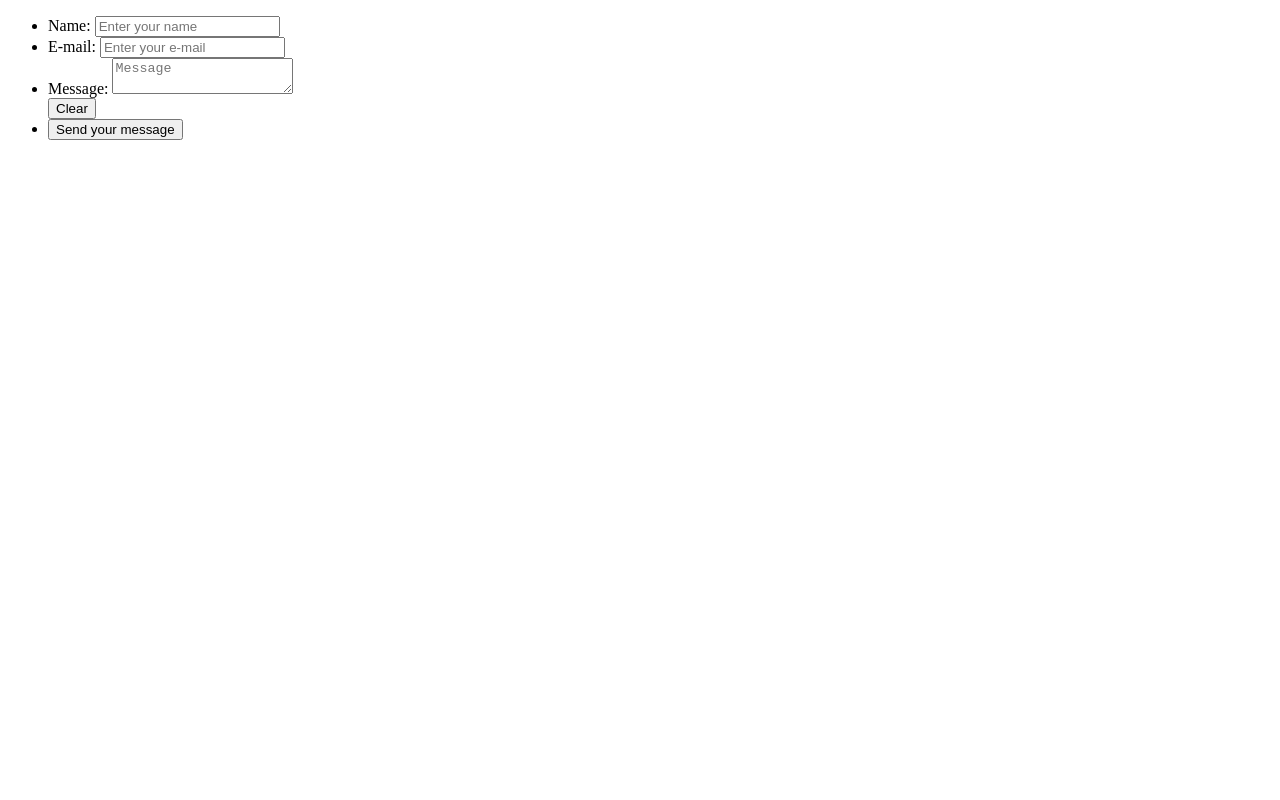
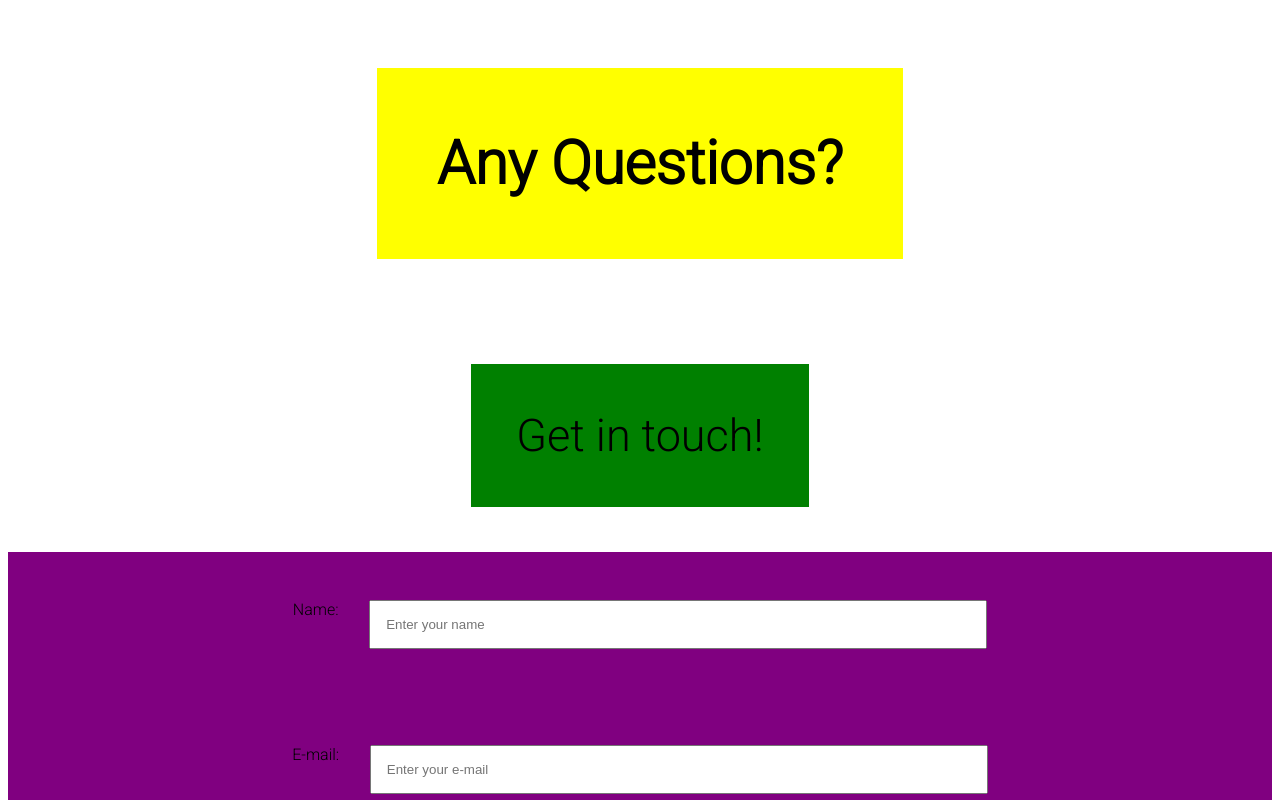
Before and after one commit to samcbride/my-portfolio, a plain HTML site: page contactme.html in a window 1280 px wide. Shown: the top 800 px of the page. Drawn offline with Linux system fonts and the light colour scheme.

Commit message:
form styling changes

```diff
--- a/contactme.html
+++ b/contactme.html
@@ -4,8 +4,12 @@
     <meta charset="UTF-8">
     <meta name="viewport" content="width=device-width, initial-scale=1.0">
     <title>Document</title>
+    <link rel="stylesheet" type="text/css" href="style.css">
+    <link href="https://fonts.googleapis.com/css2?family=Roboto:wght@300&display=swap" rel="stylesheet">
 </head>
-<body>
+<body class="get-in-touch-page">
+    <p class="questions">Any Questions?</p>
+    <p class="get-in-touch">Get in touch!</p>
     <form id="form">
         <ul>
           <li>
@@ -20,11 +24,11 @@
             <label for="msg">Message:</label>
             <textarea id="msg" name="user_message" placeholder="Message"></textarea>
           </li>
+          <li class="button">
+            <button id="submit">Send your message</button>
+          </li>
           </li class="button">
             <button id="clear" type="reset">Clear</button>
-          </li>
-          <li class="button">
-            <button id="submit">Send your message</button>
           </li>
         </ul>
     </form>
--- a/style.css
+++ b/style.css
@@ -191,10 +191,83 @@ h2 {
     font-size: 30px;
     text-transform: uppercase;
 }
-ul {
+.about-me ul {
     text-align: start;
     font-size: 16px;
     list-style: none;
 }
-/* You're going to have issues when you try to make this responsive - will
-likely need to adjust list padding, etc or take out completely  */
+.get-in-touch-page {
+    display: grid;
+    align-items: center;
+    /* grid-template-columns: 100px 1fr 1fr 1fr 100px;
+    grid-template-rows: 200px 200px 369px 369px 100px; */
+    grid-template-areas: ". questions questions questions ."
+                         ". get-in-touch get-in-touch get-in-touch ."
+                         ". form form form ."
+                         ". form form form ."
+                         ". . . . .";
+    font-family: 'Roboto', sans-serif;
+    /* background: linear-gradient(35deg, #CCFFFF, #FFCCCC); */
+    grid-template-columns: repeat(auto-fit, minmax(240px, 1fr));
+    grid-auto-rows: minmax(100px);
+}
+.questions {
+    grid-column: 2 / 5;
+    grid-row: 1 / 2;
+    justify-self: center;
+    font-size: 60px;
+    font-weight: bold;
+    padding: 1em;
+    background-color: yellow;
+}
+.get-in-touch {
+    grid-column: 3 / 4;
+    grid-row: 2 / 3;
+    justify-self: center;
+    font-size: 45px;
+    padding: 1em;
+    background-color: green;
+}
+#form {
+    grid-column: 2 / 5;
+    grid-row: 3 / 5;
+    /* height: 100%;
+    width: 100%; */
+    /* margin: 0 auto; */
+    box-sizing: border-box;
+    background-color: purple;
+}
+input {
+    display: inline-block;
+    width: 50%;
+    padding: 15px;
+    margin: 0em 0em 0em 2em;
+    vertical-align: top;
+}
+textarea {
+    /* display: inline-block; */
+    width: 50%;
+    padding: 100px 20px;
+    margin: 0em 0em 0em 1em;
+    vertical-align: top;
+}
+label {
+    display: inline-block;
+    /* align-self: start; */
+    /* float: center; */
+    /* padding: 0em 0em 0em 3em; */
+    /* width: 90px; */
+    text-align: right;
+    /* margin: 0em 1em 0em 0em; */
+}
+#form ul {
+    /* text-align: center; */
+    list-style: none;
+    padding: 0;
+    margin: 0;
+    /* justify-self: center; */
+}
+#form li {
+    padding: 3em;
+    text-align: center;
+}
```
